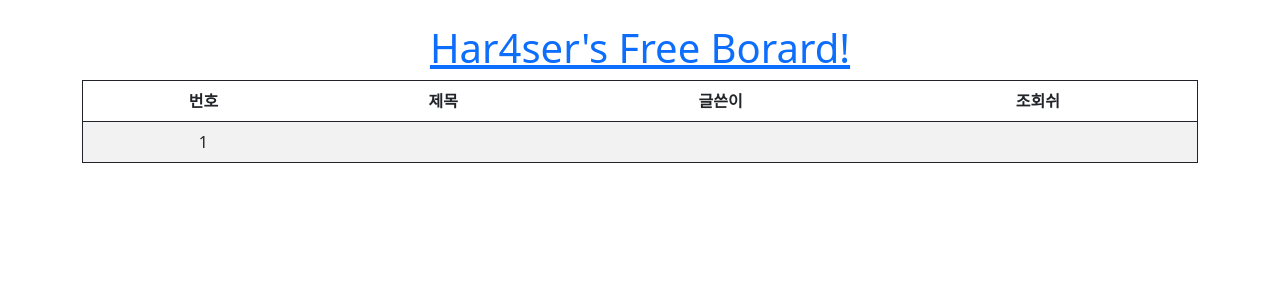
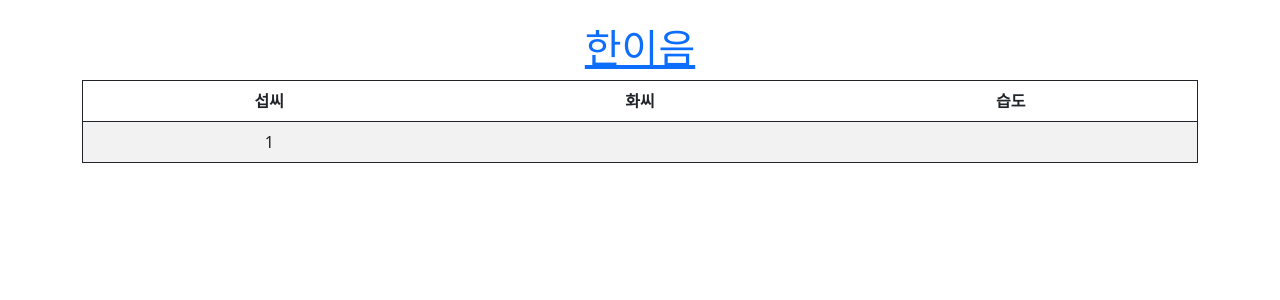
Before and after one commit to daebeobkim/database_project, a Flask app: page / in a window 1280 px wide. Shown: the top 300 px of the page. Run offline with Flask 3, Linux system fonts and the light colour scheme; tables that the repository leaves empty or names only in its code hold one stand-in row (values such as "Sample post"); parts of the project's set-up code (start-up, migrations or seed data) failed here and were passed over.

Commit message:
Update index.html

```diff
--- a/한이음 프로젝트/templates/index.html
+++ b/한이음 프로젝트/templates/index.html
@@ -9,14 +9,14 @@
 <body>
     <div class="container">
         <br>
-        <h1 class = "text-center"><a href="#">Har4ser's Free Borard!</a></h1>
+        <h1 class = "text-center"><a href="#">한이음</a></h1>
     <table class="table table-hover table-striped text-center" style="border: 1px solid;">
         <thead>
             <tr>
-                <th>번호</th>
-                <th>제목</th>
-                <th>글쓴이</th>
-                <th>조회쉬</th>
+                <th>섭씨</th>
+                <th>화씨</th>
+                <th>습도</th>
+
             </tr>
         </thead>
         <tbody>
@@ -25,7 +25,7 @@
                 <td>{{ i[0] }}</td>
                 <td>{{ i[1] }}</td>
                 <td>{{ i[2] }}</td>
-                <td>{{ i[3] }}</td>
+
             </tr>
             {% endfor %}
         </tbody>
```
